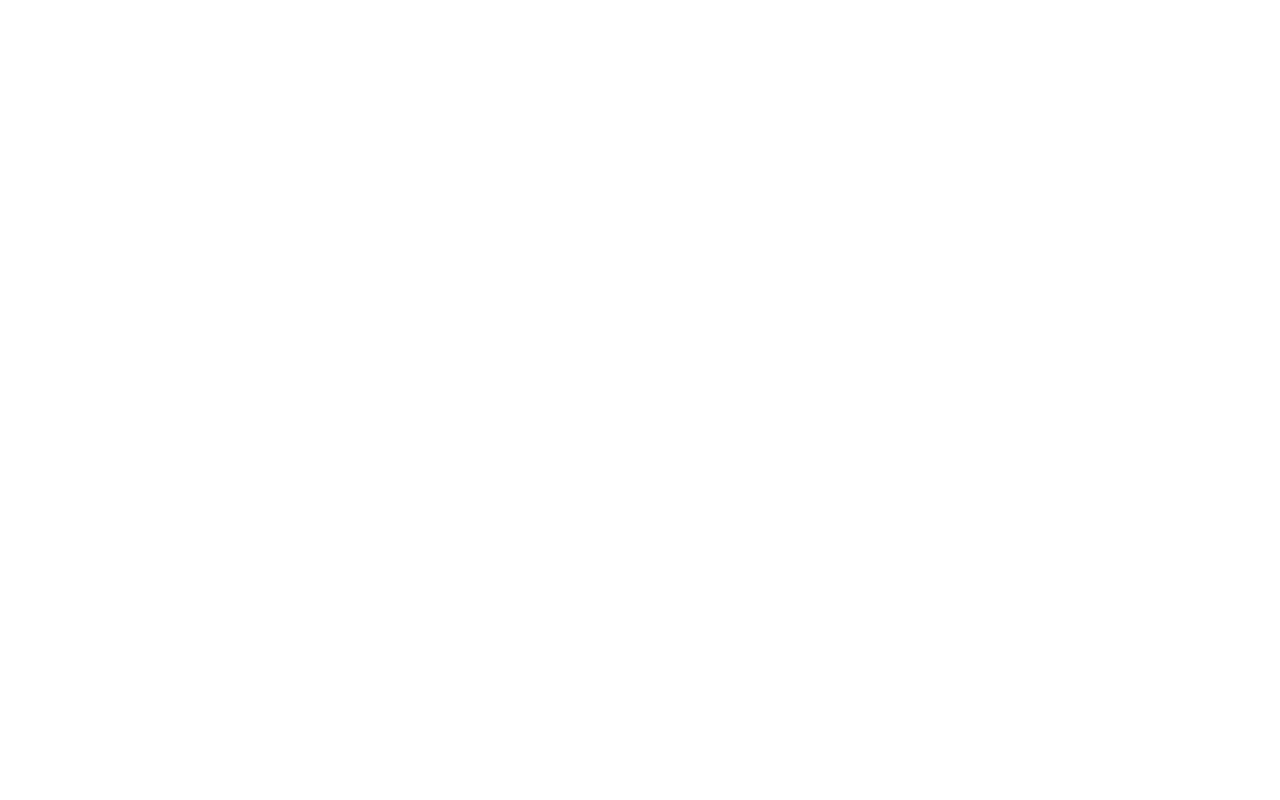
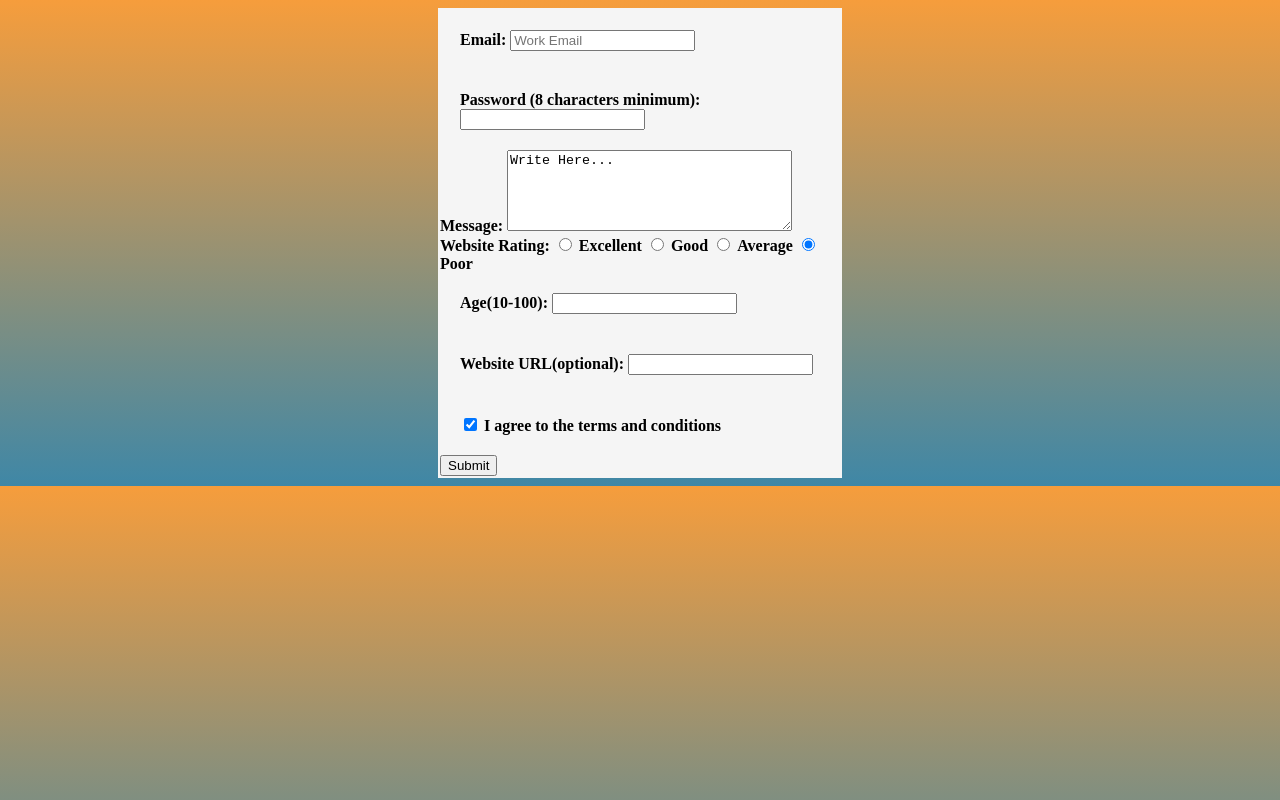
Before and after one commit to HimanshuRajpoot2301/eval1, a plain HTML site: page index.html in a window 1280 px wide. Drawn offline with Linux system fonts and the light colour scheme.

Commit message:
form added

```diff
--- a/index.html
+++ b/index.html
@@ -4,10 +4,86 @@
     <meta charset="UTF-8">
     <meta name="viewport" content="width=device-width, initial-scale=1.0">
     <title>Evaluation</title>
+    <style>
+        body{
+           background: linear-gradient(#f69d3c, #3f87a6);
+        }
+        .alter{
+        margin: auto;
+        padding: 20px;
+        }
+        #box{
+            background-color: whitesmoke;
+            width: 50vh;
+            height: 100%;
+            border: 0px;
+            padding: 2px;
+            margin: auto;
+        }
+        .radio-group{
+            display: flex;
+        }
+        .radio-group label{
+            margin-right: 10px;
+        }
+    </style>
 </head>
 <body>
-    <div>
+    <div id="box">
+        <form action="" method="get" class="form-example">
+  <div class="alter">
+    <label for="email"><b>Email:</b> </label>
+    <input type="email" name="email" id="email" required placeholder="Work Email"/>
+  </div>
+   <div class="alter">
+  <label for="pass"><b>Password (8 characters minimum):</b></label>
+  <input type="password" id="pass" name="password" minlength="8" required />
+</div>
+<div >
+<label style="text-align: start;" for="message"><b>Message:</b></label>
 
+<textarea id="message" name="message" rows="5" cols="33">
+Write Here...
+</textarea>
+</div>
+<div>
+    <label for="Website Rating"><b>Website Rating:</b></label>
+
+    <span><input type="radio" id="Excellent" name="drone" value="Excellent" checked />
+    <label for="Excellent"><b>Excellent</b></label></span>
+
+
+
+   <span><input type="radio" id="Good" name="drone" value="Good" checked />
+    <label for="Good"><b>Good</b></label></span>
+
+
+
+    <span><input type="radio" id="Average" name="drone" value="Average" checked />
+    <label for="Average"><b>Average</b></label></span>
+
+    <span><input type="radio" id="Poor" name="drone" value="Poor" checked />
+    <label for="Poor"><b>Poor</b></label></span>
+
+</div>
+<div class="alter">
+  <label for="Age"><b>Age(10-100):</b></label>
+  <input type="number" id="Age" name="Age" minlength="10" maxlength="100" required />
+</div>
+<div class="alter">
+  <label for="URL"><b>Website URL(optional):</b></label>
+  <input type="URL" id="URL" name="URL" minlength="5"  />
+</div>
+<div class="alter">
+    <input type="checkbox" id="terms" name="terms" checked />
+    <label for="terms"><b>I agree to the terms and conditions</b></label>
+  </div>
+
+  <div>
+  <div style="display: flex;">
+    <input type="submit" value="Submit" />
+  </div>
+</form>
     </div>
 </body>
 </html>
```
